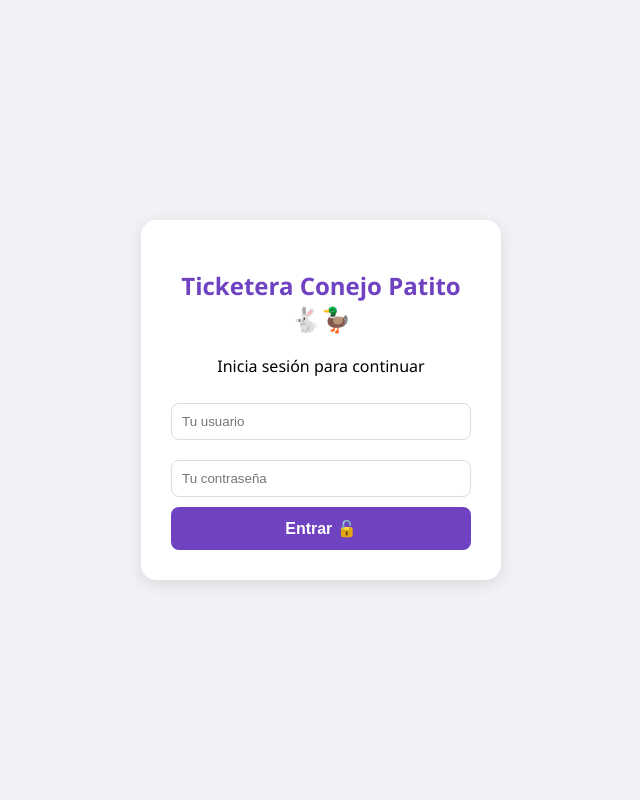
After one commit to hannaconejo1821-maker/Ticketera_conejo_patito, a Django app: page /accounts/login/ in a window 1280 px wide. The commit adds this page. Shown: the whole page, without its empty margins (319-959 px from the left). Run offline with Django 5.2, Linux system fonts and the light colour scheme.

Commit message:
Subir login y arreglo en las fechas de cupones

```diff
--- a/core/settings.py
+++ b/core/settings.py
@@ -133,3 +133,8 @@ STATICFILES_STORAGE = 'whitenoise.storage.CompressedManifestStaticFilesStorage'
 # Manejo de imágenes en la app
 MEDIA_URL = '/media/'
 MEDIA_ROOT = BASE_DIR / 'media'
+
+# Al loguearse, va directo a la página principal
+LOGIN_REDIRECT_URL = '/'
+# Si intenta entrar a una ruta protegida sin loguearse, lo manda aquí
+LOGIN_URL = '/accounts/login/'
--- a/core/urls.py
+++ b/core/urls.py
@@ -4,7 +4,11 @@ from django.conf import settings
 from django.conf.urls.static import static
 
 urlpatterns = [
-    path('admin/', admin.site.urls),  # <--- YA DICE .urls AQUÍ, ADIÓS SPLIT
+    path('admin/', admin.site.urls),
+
+    # 🔑 ¡Añadimos esta línea! Activa /accounts/login/ y /accounts/logout/
+    path('accounts/', include('django.contrib.auth.urls')),
+
     path('', include('cupones.urls')),
 ]
 
--- /dev/null
+++ b/cupones/templates/registration/login.html
@@ -0,0 +1,85 @@
+<!DOCTYPE html>
+<html lang="es">
+
+<head>
+    <meta charset="UTF-8">
+    <title>Ticketera - Iniciar Sesión 🔒</title>
+    <style>
+        body {
+            font-family: 'Segoe UI', sans-serif;
+            background: #f0f2f5;
+            display: flex;
+            justify-content: center;
+            align-items: center;
+            height: 100vh;
+            margin: 0;
+        }
+
+        .login-card {
+            background: white;
+            padding: 30px;
+            border-radius: 15px;
+            box-shadow: 0 4px 15px rgba(0, 0, 0, 0.1);
+            width: 300px;
+            text-align: center;
+        }
+
+        h2 {
+            color: #6f42c1;
+            margin-bottom: 20px;
+        }
+
+        input[type="text"],
+        input[type="password"] {
+            width: 100%;
+            padding: 10px;
+            margin: 10px 0;
+            border: 1px solid #ddd;
+            border-radius: 8px;
+            box-sizing: border-box;
+        }
+
+        button {
+            background: #6f42c1;
+            color: white;
+            border: none;
+            padding: 12px;
+            width: 100%;
+            border-radius: 8px;
+            cursor: pointer;
+            font-size: 16px;
+            font-weight: bold;
+        }
+
+        button:hover {
+            background: #5a32a3;
+        }
+
+        .error {
+            color: red;
+            font-size: 14px;
+            margin-bottom: 10px;
+        }
+    </style>
+</head>
+
+<body>
+
+    <div class="login-card">
+        <h2>Ticketera Conejo Patito 🐇🦆</h2>
+        <p>Inicia sesión para continuar</p>
+
+        {% if form.errors %}
+        <p class="error">Usuario o contraseña incorrectos ❌</p>
+        {% endif %}
+
+        <form method="post">
+            {% csrf_token %}
+            <input type="text" name="username" placeholder="Tu usuario" required>
+            <input type="password" name="password" placeholder="Tu contraseña" required>
+            <button type="submit">Entrar 🔓</button>
+        </form>
+    </div>
+</body>
+
+</html>
```
Also changed, not shown: cupones/templates/cupones/index.html (+85 -32 lines), cupones/views.py (+9 -12 lines).
